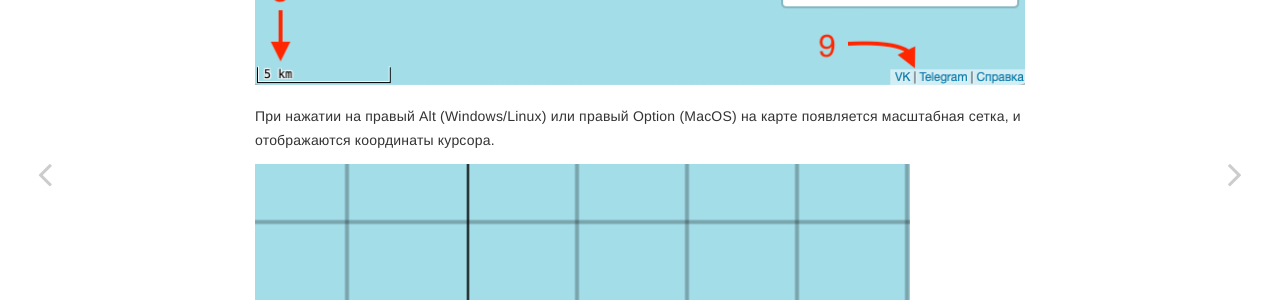
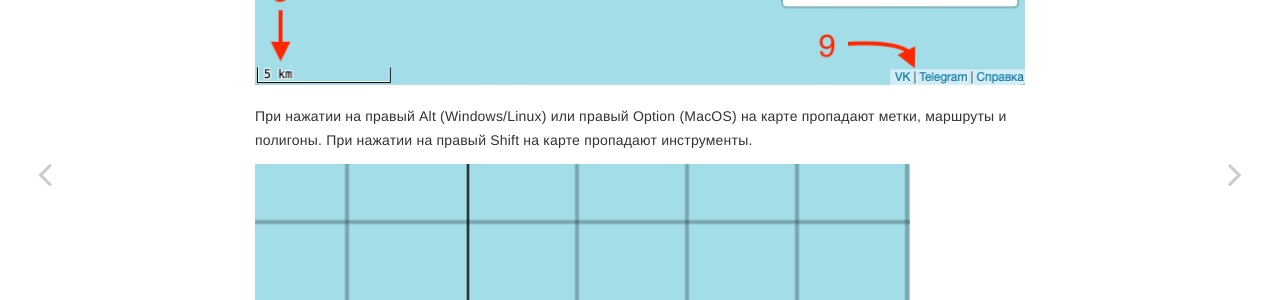
Before and after one commit to extremum-search-and-rescue/help.gis, a Jekyll site: the page built from _posts/2023-05-20-intro.md, in a window 1280 px wide. Shown: the part 897-1197 px from the top of the page. Built offline with Jekyll 4.4.1, drawn with Linux system fonts in a browser that asks for light colours.

Commit message:
Update 2023-05-20-intro.md
уточнил что бывает при нажатии правого альта и шифта.

```diff
--- a/_posts/2023-05-20-intro.md
+++ b/_posts/2023-05-20-intro.md
@@ -17,7 +17,8 @@ layout: post
 
 ![Основные элементы ГИС - alt](/assets/images/intro/main-elements.png)
 
-При нажатии на правый Alt (Windows/Linux) или правый Option (MacOS) на карте появляется масштабная сетка, и отображаются координаты курсора.
+При нажатии на правый Alt (Windows/Linux) или правый Option (MacOS) на карте пропадают метки, маршруты и полигоны.
+При нажатии на правый Shift на карте пропадают инструменты.
 
 ![Сетка ГИС - alt](/assets/images/intro/grid-overlay.png)
 
```
